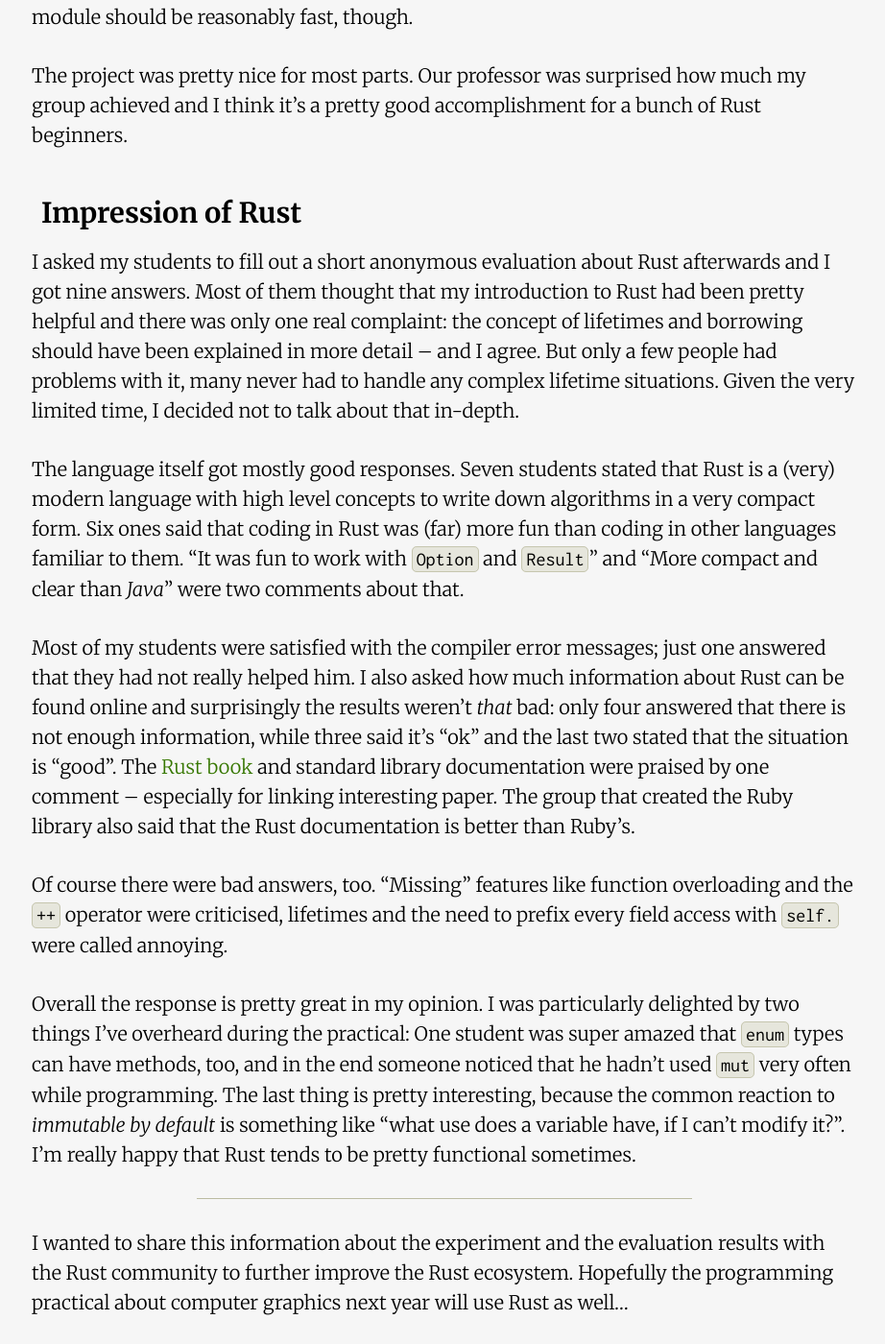
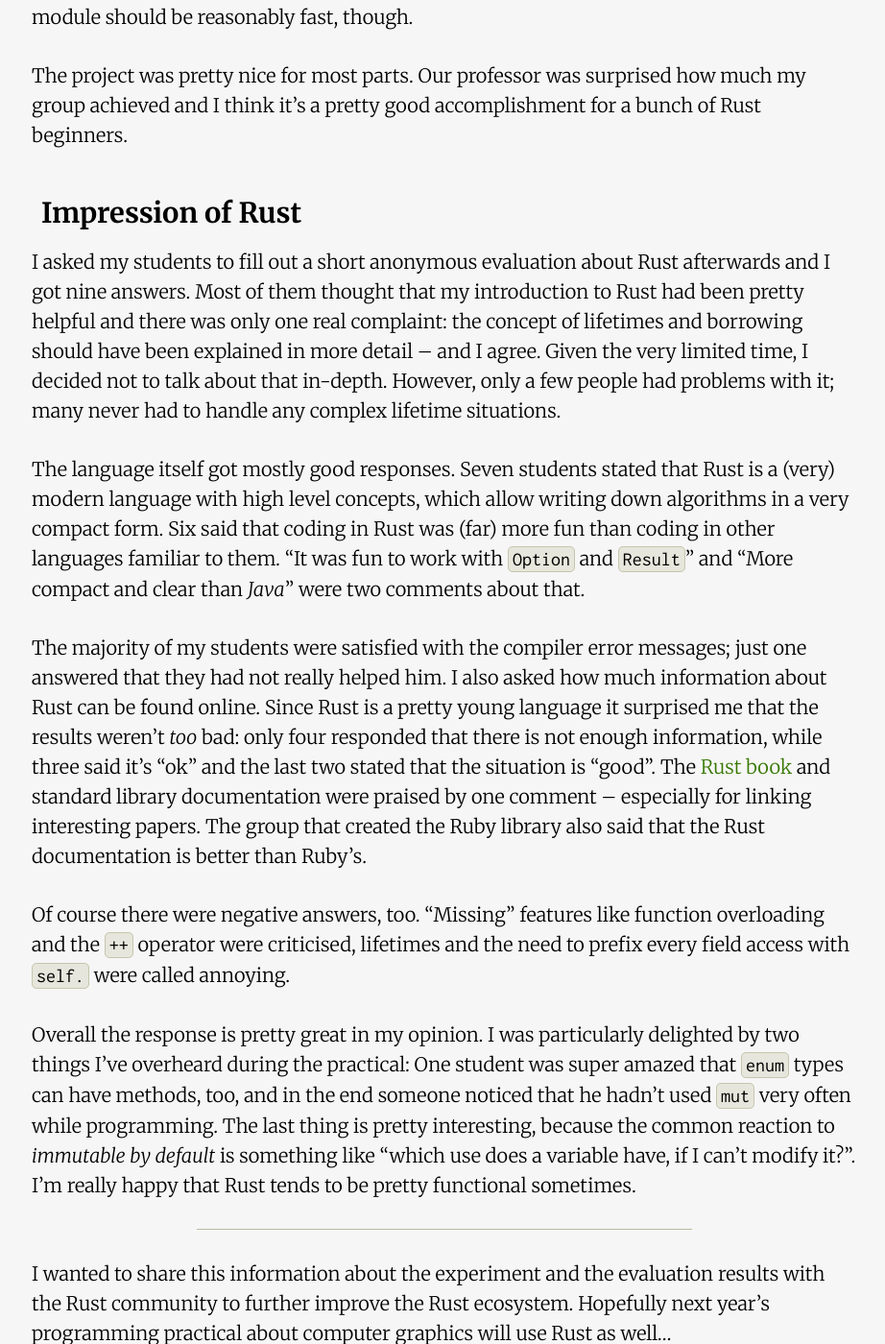
Before and after one commit to LukasKalbertodt/LukasKalbertodt.github.io, a Jekyll site: the page built from _posts/2015-10-09-building-an-sql-database-with-10-rust-beginners.md, in a window 1280 px wide and 1400 px high, scrolled down 3751 px. Shown: the whole window at 96% size, without its empty margins (177-1099 px from the left). Built offline with Jekyll 4.4.1, drawn with Linux system fonts in a browser that asks for light colours.

Commit message:
Improve last paragraph of last post

```diff
--- a/_posts/2015-10-09-building-an-sql-database-with-10-rust-beginners.md
+++ b/_posts/2015-10-09-building-an-sql-database-with-10-rust-beginners.md
@@ -39,19 +39,19 @@ The project was pretty nice for most parts. Our professor was surprised how much
 
 ## Impression of Rust
 
-I asked my students to fill out a short anonymous evaluation about Rust afterwards and I got nine answers. Most of them thought that my introduction to Rust had been pretty helpful and there was only one real complaint: the concept of lifetimes and borrowing should have been explained in more detail -- and I agree. But only a few people had problems with it, many never had to handle any complex lifetime situations. Given the very limited time, I decided not to talk about that in-depth.
+I asked my students to fill out a short anonymous evaluation about Rust afterwards and I got nine answers. Most of them thought that my introduction to Rust had been pretty helpful and there was only one real complaint: the concept of lifetimes and borrowing should have been explained in more detail -- and I agree. Given the very limited time, I decided not to talk about that in-depth. However, only a few people had problems with it; many never had to handle any complex lifetime situations.
 
-The language itself got mostly good responses. Seven students stated that Rust is a (very) modern language with high level concepts to write down algorithms in a very compact form. Six ones said that coding in Rust was (far) more fun than coding in other languages familiar to them. "It was fun to work with `Option` and `Result`" and "More compact and clear than *Java*" were two comments about that.
+The language itself got mostly good responses. Seven students stated that Rust is a (very) modern language with high level concepts, which allow writing down algorithms in a very compact form. Six said that coding in Rust was (far) more fun than coding in other languages familiar to them. "It was fun to work with `Option` and `Result`" and "More compact and clear than *Java*" were two comments about that.
 
-Most of my students were satisfied with the compiler error messages; just one answered that they had not really helped him. I also asked how much information about Rust can be found online and surprisingly the results weren't *that* bad: only four answered that there is not enough information, while three said it's "ok" and the last two stated that the situation is "good". The [Rust book][rust-book] and standard library documentation were praised by one comment -- especially for linking interesting paper. The group that created the Ruby library also said that the Rust documentation is better than Ruby's.
+The majority of my students were satisfied with the compiler error messages; just one answered that they had not really helped him. I also asked how much information about Rust can be found online. Since Rust is a pretty young language it surprised me that the results weren't *too* bad: only four responded that there is not enough information, while three said it's "ok" and the last two stated that the situation is "good". The [Rust book][rust-book] and standard library documentation were praised by one comment -- especially for linking interesting papers. The group that created the Ruby library also said that the Rust documentation is better than Ruby's.
 
-Of course there were bad answers, too. "Missing" features like function overloading and the `++` operator were criticised, lifetimes and the need to prefix every field access with `self.` were called annoying.
+Of course there were negative answers, too. "Missing" features like function overloading and the `++` operator were criticised, lifetimes and the need to prefix every field access with `self.` were called annoying.
 
-Overall the response is pretty great in my opinion. I was particularly delighted by two things I've overheard during the practical: One student was super amazed that `enum` types can have methods, too, and in the end someone noticed that he hadn't used `mut` very often while programming. The last thing is pretty interesting, because the common reaction to *immutable by default* is something like "what use does a variable have, if I can't modify it?". I'm really happy that Rust tends to be pretty functional sometimes.
+Overall the response is pretty great in my opinion. I was particularly delighted by two things I've overheard during the practical: One student was super amazed that `enum` types can have methods, too, and in the end someone noticed that he hadn't used `mut` very often while programming. The last thing is pretty interesting, because the common reaction to *immutable by default* is something like "which use does a variable have, if I can't modify it?". I'm really happy that Rust tends to be pretty functional sometimes.
 
 ----
 
-I wanted to share this information about the experiment and the evaluation results with the Rust community to further improve the Rust ecosystem. Hopefully the programming practical about computer graphics next year will use Rust as well...
+I wanted to share this information about the experiment and the evaluation results with the Rust community to further improve the Rust ecosystem. Hopefully next year's programming practical about computer graphics will use Rust as well...
 
 [stable-pr]: https://github.com/schickling/rust-examples/pull/3
 [project-repo]: https://github.com/OsnaCS/uosql-server
```
